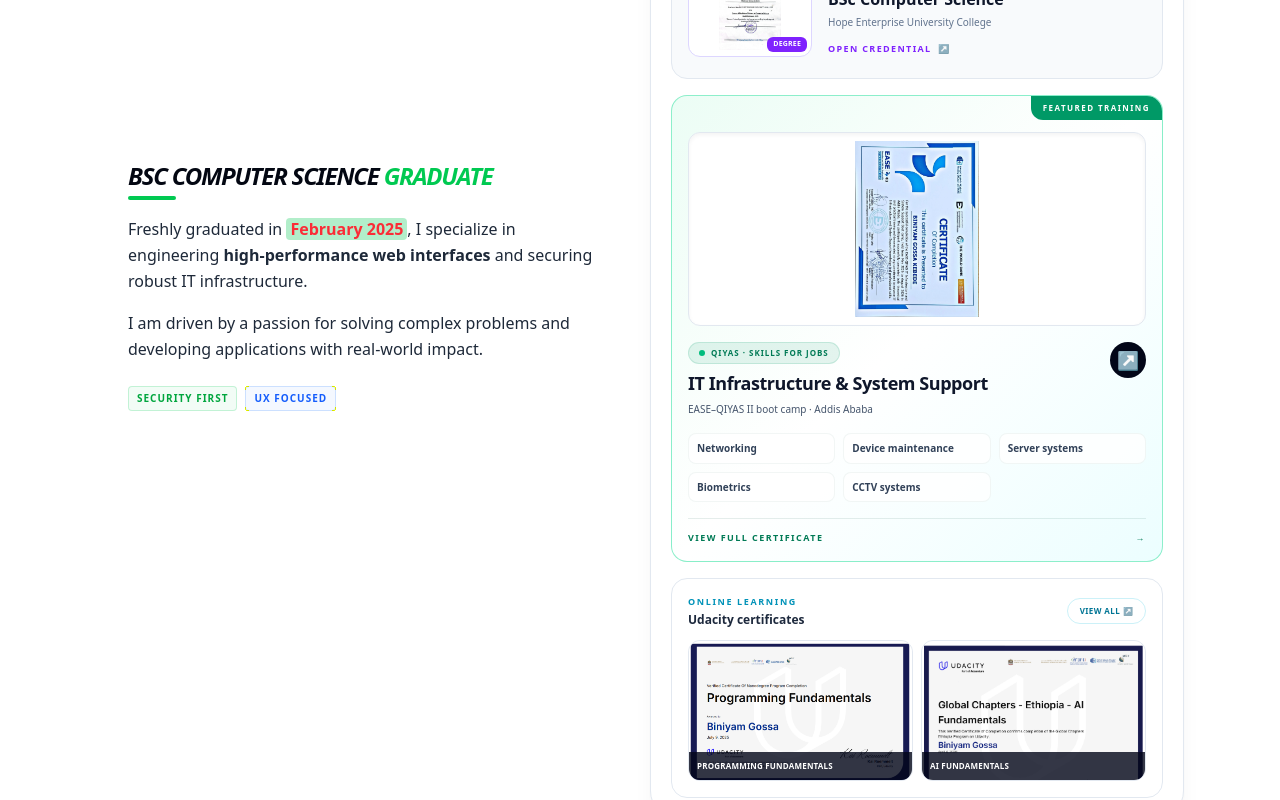
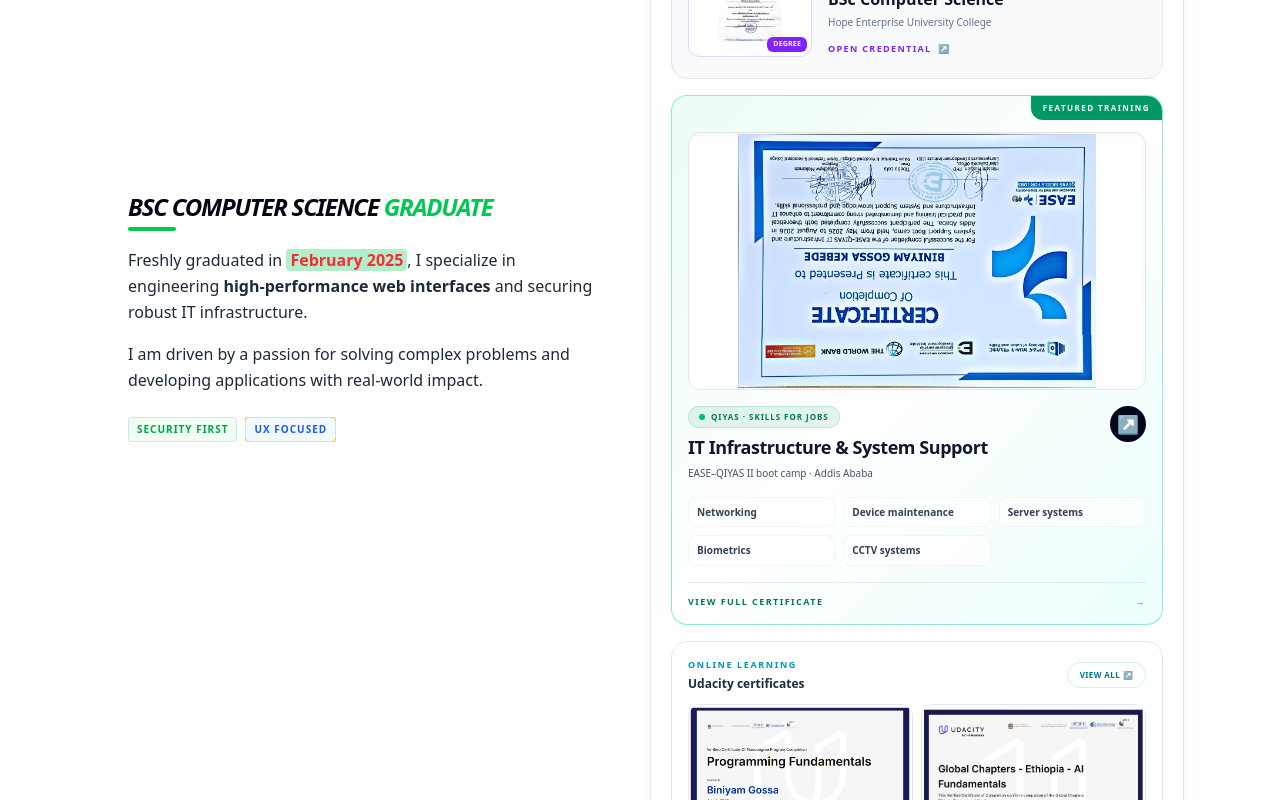
Before and after one commit to bnmgossa/biniyamgossa, a React (Vite) app: page / in a window 1280 px wide. Shown: the part 1120-1920 px from the top of the page. Built offline with nearby package versions, Linux system fonts and the light colour scheme.

Commit message:
Display QIYAS certificate preview horizontally

```diff
--- a/src/components/sections/About.jsx
+++ b/src/components/sections/About.jsx
@@ -142,8 +142,13 @@
                   className="group relative w-full overflow-hidden rounded-2xl border border-emerald-300/70 bg-gradient-to-br from-emerald-50 via-white to-cyan-50 p-3 text-left transition-all duration-300 hover:-translate-y-0.5 hover:border-emerald-400 hover:shadow-xl hover:shadow-emerald-900/10 dark:border-emerald-400/20 dark:from-emerald-400/[0.08] dark:via-slate-900 dark:to-cyan-400/[0.06] sm:p-4"
                 >
                   <span className="absolute right-0 top-0 rounded-bl-xl bg-emerald-600 px-3 py-1.5 text-[8px] font-black uppercase tracking-[0.18em] text-white">Featured training</span>
-                  <span className="mb-3 mt-5 block overflow-hidden rounded-xl border border-slate-200 bg-white p-2 shadow-inner dark:border-white/10">
-                    <img src={infrastructureCertificate.img} alt="QIYAS IT Infrastructure and System Support training certificate" className="h-36 w-full object-contain transition-transform duration-500 group-hover:scale-[1.025] sm:h-44" loading="lazy" />
+                  <span className="relative mb-3 mt-5 block aspect-[16/9] overflow-hidden rounded-xl border border-slate-200 bg-white p-2 shadow-inner dark:border-white/10">
+                    <img
+                      src={infrastructureCertificate.img}
+                      alt="QIYAS IT Infrastructure and System Support training certificate, displayed horizontally"
+                      className="absolute left-1/2 top-1/2 h-[140%] w-auto max-w-none -translate-x-1/2 -translate-y-1/2 rotate-90 object-contain transition-transform duration-500 group-hover:scale-[1.025]"
+                      loading="lazy"
+                    />
                   </span>
                   <span className="flex items-start justify-between gap-3">
                     <span className="min-w-0">
```
